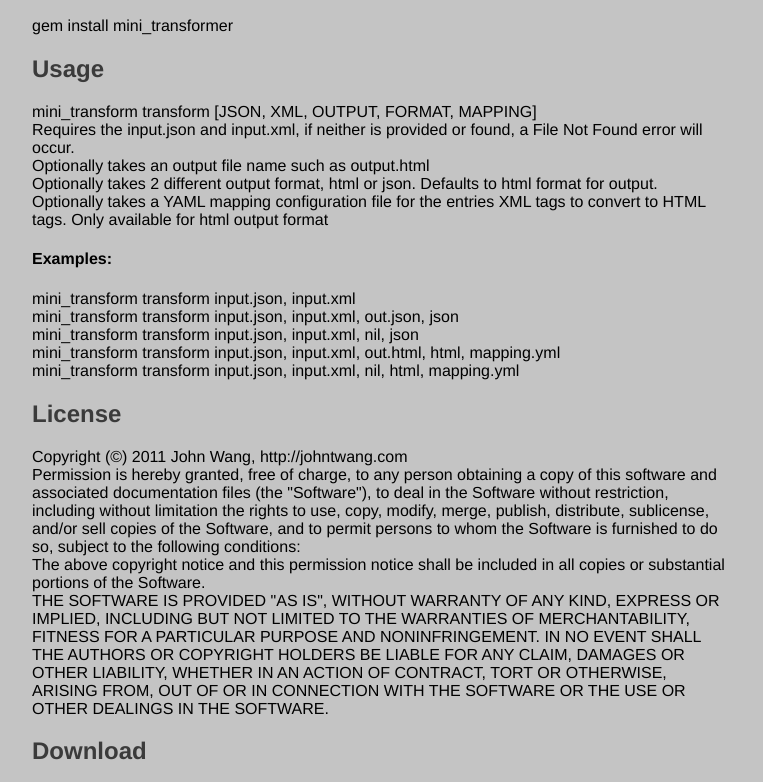
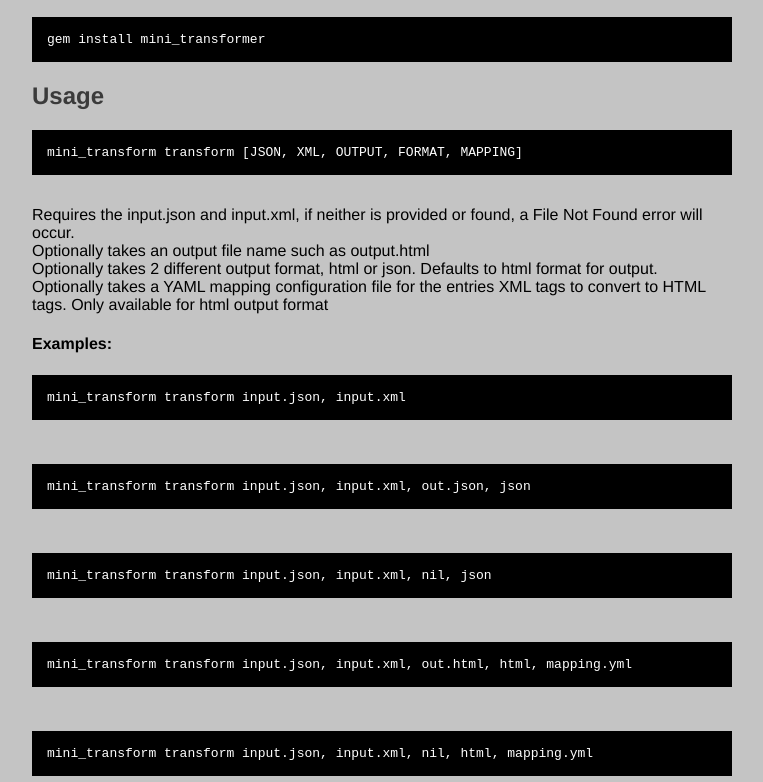
Before and after one commit to jwang/mini_transformer, a plain HTML site: page index.html in a window 1280 px wide. Shown: the part 529-1311 px from the top of the page, without its empty margins (258-1021 px from the left). Drawn offline with Linux system fonts and the light colour scheme.

Commit message:
Use the pre tag to display code

```diff
--- a/index.html
+++ b/index.html
@@ -59,21 +59,21 @@
       </ul>
 
       <h2>Install</h2>
-      <p>gem install mini_transformer</p>
+      <p><pre>gem install mini_transformer</pre></p>
 
       <h2>Usage</h2>
-      <p>mini_transform transform [JSON, XML, OUTPUT, FORMAT, MAPPING]<br />
+      <p><pre>mini_transform transform [JSON, XML, OUTPUT, FORMAT, MAPPING]</pre><br />
         Requires the input.json and input.xml, if neither is provided or found, a File Not Found error will occur.<br />
       Optionally takes an output file name such as output.html<br />
       Optionally takes 2 different output format, html or json. Defaults to html format for output.<br />
       Optionally takes a YAML mapping configuration file for the entries XML tags to convert to HTML tags. Only available for html output format</p>
 
       <h4>Examples:</h4>
-      <p>mini_transform transform input.json, input.xml<br />
-      mini_transform transform input.json, input.xml, out.json, json<br />
-      mini_transform transform input.json, input.xml, nil, json<br />
-      mini_transform transform input.json, input.xml, out.html, html, mapping.yml<br />
-      mini_transform transform input.json, input.xml, nil, html, mapping.yml</p>
+      <p><pre>mini_transform transform input.json, input.xml</pre><br />
+      <pre>mini_transform transform input.json, input.xml, out.json, json</pre><br />
+      <pre>mini_transform transform input.json, input.xml, nil, json</pre><br />
+      <pre>mini_transform transform input.json, input.xml, out.html, html, mapping.yml</pre><br />
+      <pre>mini_transform transform input.json, input.xml, nil, html, mapping.yml</pre></p>
 
       <h2>License</h2>
       <p>Copyright (&copy;) 2011 John Wang, http://johntwang.com<br />
```
